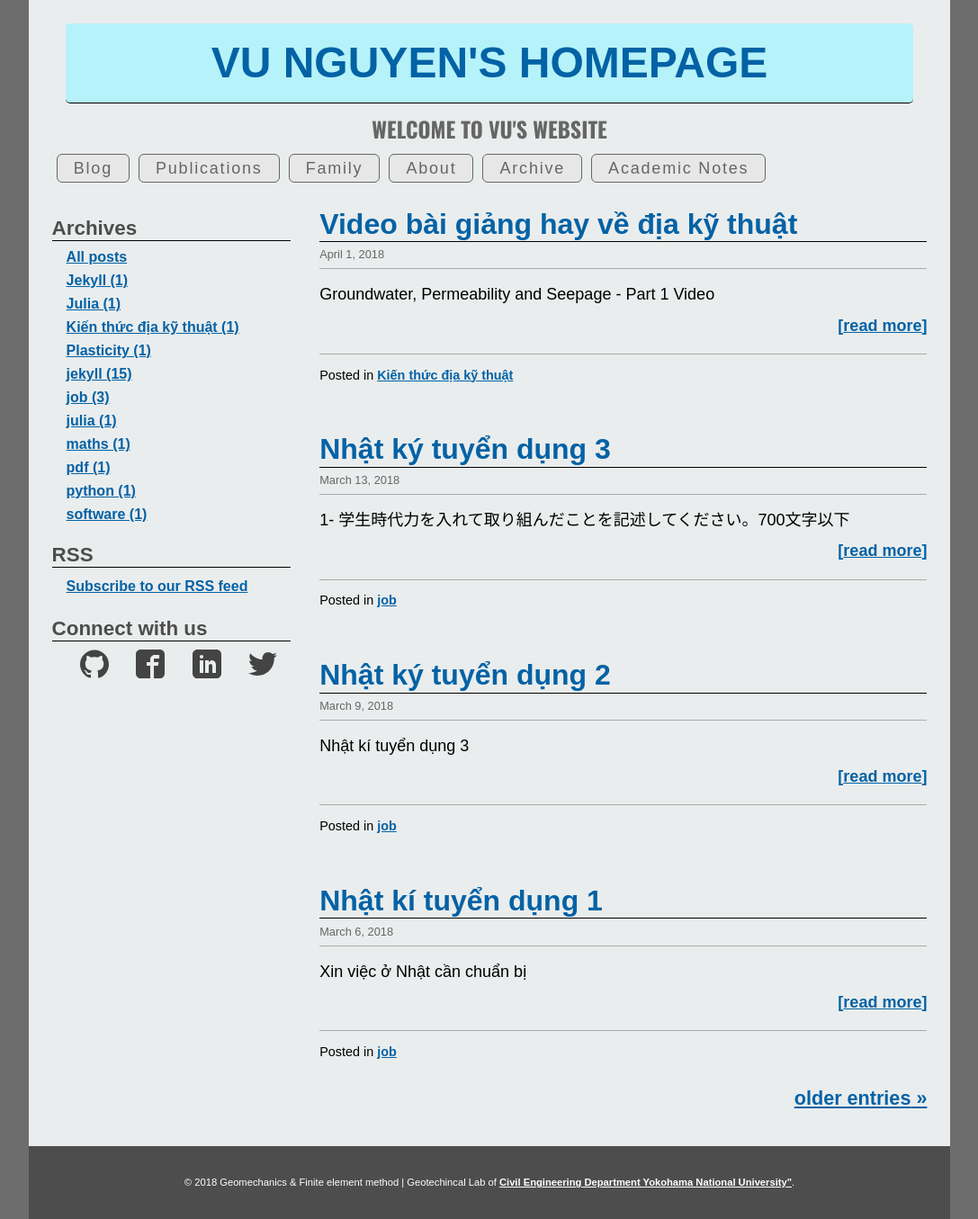
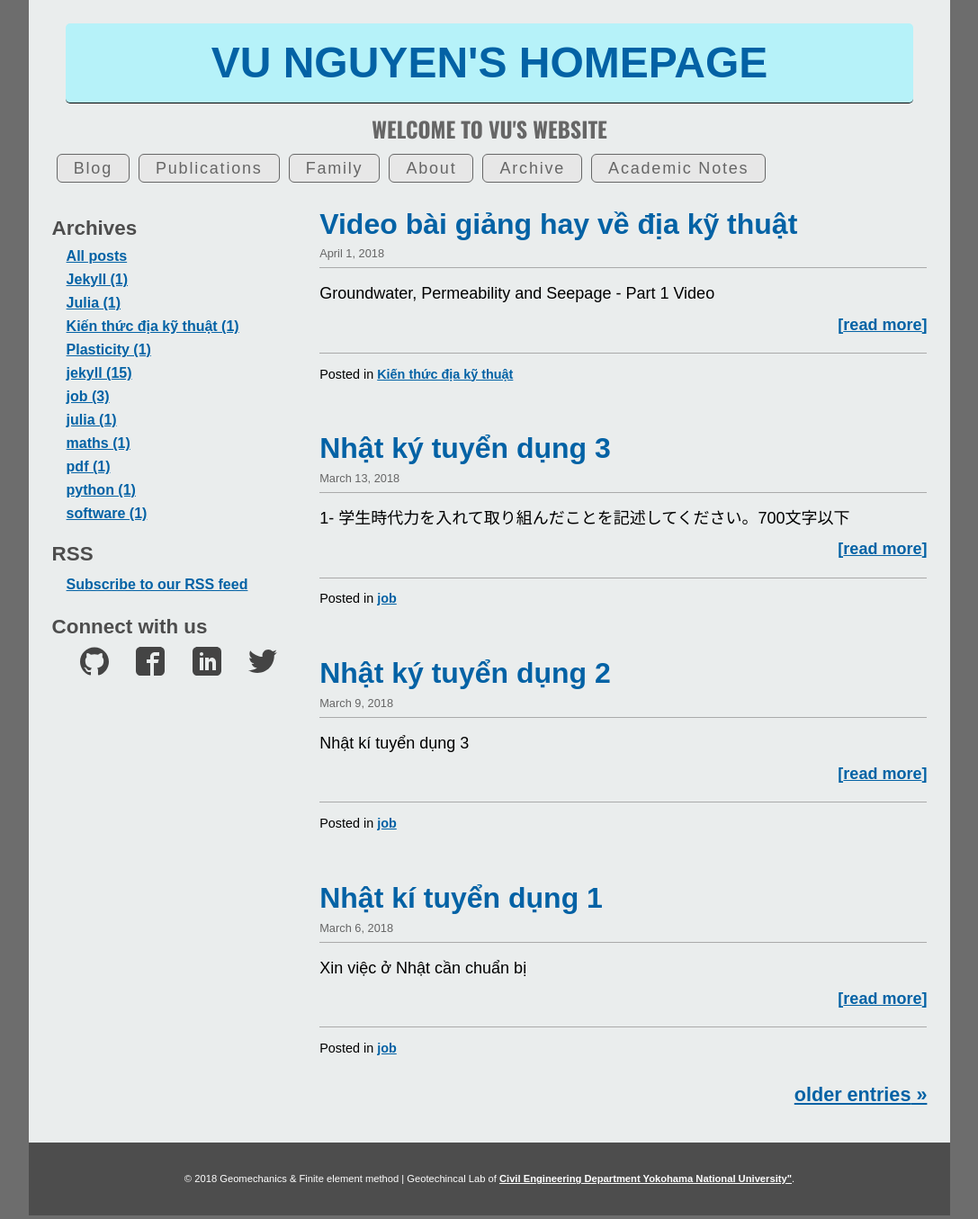
Before and after one commit to quangvunp/geomechanics, a Jekyll site: the page built from index.html, in a window 1280 px wide. Shown: the whole page at 90% size, without its empty margins (96-1183 px from the left). Built offline with Jekyll 4.4.1, drawn with Linux system fonts in a browser that asks for light colours; the list of posts is cut into pages by our own code.

Commit message:
Update main.css

```diff
--- a/css/main.css
+++ b/css/main.css
@@ -305,6 +305,10 @@
   	text-align: left;
 	font-weight: bold;
 	color:	#0362a5;
+
+}
+
+h1{
 	border-bottom: 1px solid black;
 }
 
```
